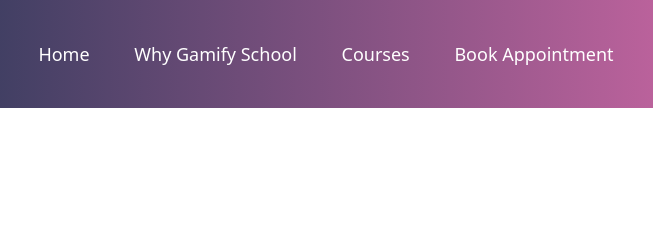
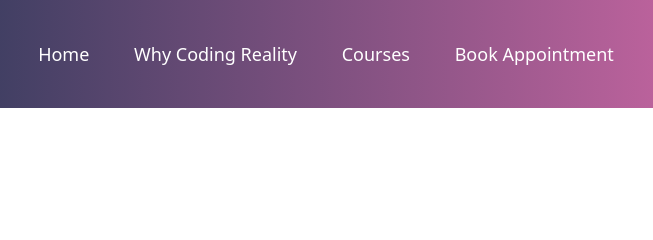
Before and after one commit to Gson44/SpatialEducation, a plain HTML site: page learnMore.html in a window 1280 px wide. Shown: the top 240 px of the page, 314-967 px from the left. Drawn offline with Linux system fonts and the light colour scheme.

Commit message:
Fix naming and form

```diff
--- a/learnMore.html
+++ b/learnMore.html
@@ -10,7 +10,7 @@
 
     <nav class="text-white bg-gradient-to-r from-sky-950 to-pink-400 space-x-10 text-center p-10 text-lg">
         <a href="index.html">Home</a>
-        <a href="learnMore.html">Why Gamify School</a>
+        <a href="learnMore.html">Why Coding Reality</a>
         <a href="course.html">Courses</a>
         <a href="appointment.html">Book Appointment</a>
     </nav>
```
